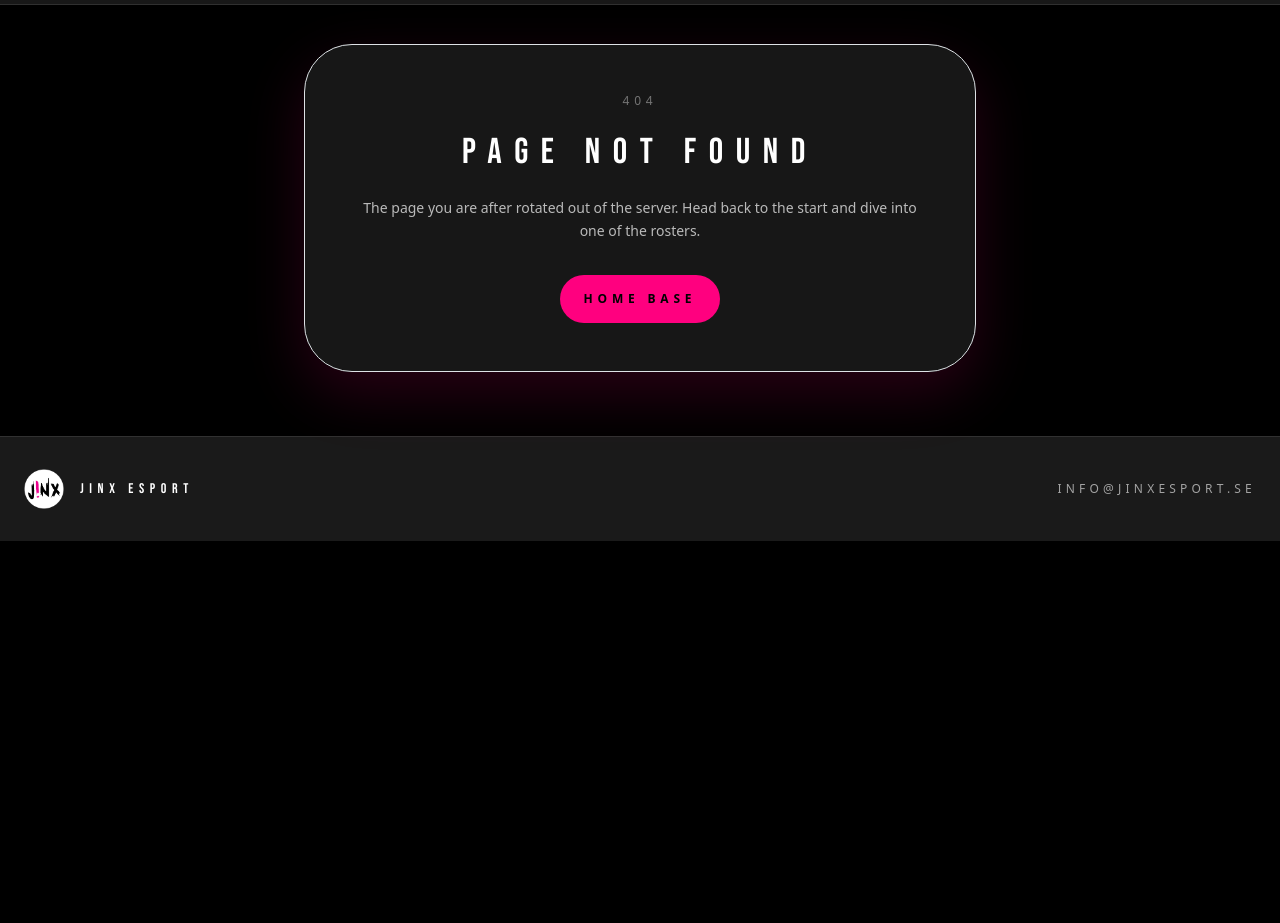
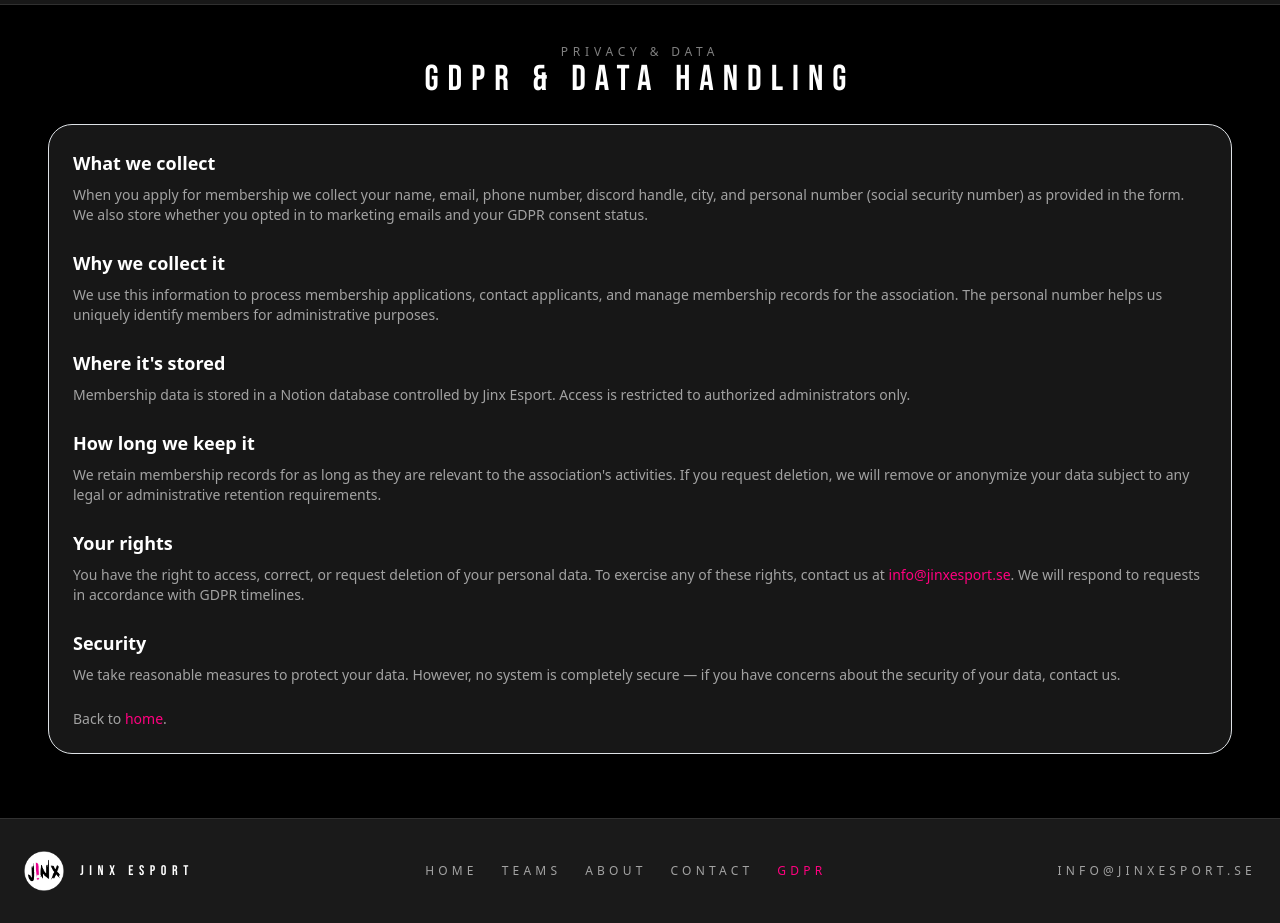
Before and after one commit to emrikrellmar/jinxesport.se, a React (Vite) app: page /gdpr in a window 1280 px wide. Shown: the part 100-1023 px from the top of the page. Before the commit the page ends 800 px from the top, so only its background shows below. Built offline with nearby package versions, Linux system fonts and the light colour scheme.

Commit message:
feat(legal): add GDPR page and footer navigation

```diff
--- a/src/App.tsx
+++ b/src/App.tsx
@@ -8,6 +8,7 @@
 import TeamsOverviewPage from './pages/TeamsOverviewPage';
 import AboutPage from './pages/AboutPage';
 import ContactPage from './pages/ContactPage';
+import GDPRPage from './pages/GDPRPage';
 import { academyRoster, mainRoster } from './data/rosters';
 
 const App = () => {
@@ -49,6 +50,7 @@
             }
           />
           <Route path="/about" element={<AboutPage />} />
+          <Route path="/gdpr" element={<GDPRPage />} />
           <Route path="/contact" element={<ContactPage />} />
           <Route path="*" element={<NotFoundPage />} />
         </Routes>
--- a/src/components/Footer.tsx
+++ b/src/components/Footer.tsx
@@ -1,17 +1,31 @@
 import { NavLink } from 'react-router-dom';
 import logo from '../assets/jinx_logo.png';
+
 const Footer = () => (
   <footer className="border-t border-white/10 bg-carbon">
-    <div className="flex w-full flex-col items-center gap-6 px-6 py-8 text-xs uppercase tracking-[0.35em] text-white/50 md:flex-row md:justify-between">
+    <div className="mx-auto flex w-full max-w-7xl flex-col items-center gap-6 px-6 py-8 text-xs uppercase tracking-[0.35em] text-white/50 md:flex-row md:justify-between">
+      <div className="flex items-center gap-3">
         <NavLink to="/" className="flex items-center gap-3 text-snow">
           <div className="flex h-10 w-10 items-center justify-center">
             <img src={logo} alt="Jinx Esport crest" className="h-full w-full object-contain" />
           </div>
           <span className="font-display text-sm tracking-[0.4em]">Jinx Esport</span>
         </NavLink>
+      </div>
+
+      <nav className="flex flex-wrap items-center justify-center gap-4">
+        <NavLink to="/" className={({ isActive }) => (isActive ? 'text-fuchsia' : 'text-white/60')}>Home</NavLink>
+        <NavLink to="/teams" className={({ isActive }) => (isActive ? 'text-fuchsia' : 'text-white/60')}>Teams</NavLink>
+        <NavLink to="/about" className={({ isActive }) => (isActive ? 'text-fuchsia' : 'text-white/60')}>About</NavLink>
+        <NavLink to="/contact" className={({ isActive }) => (isActive ? 'text-fuchsia' : 'text-white/60')}>Contact</NavLink>
+        <NavLink to="/gdpr" className={({ isActive }) => (isActive ? 'text-fuchsia' : 'text-white/60')}>GDPR</NavLink>
+      </nav>
+
+      <div>
         <a href="mailto:info@jinxesport.se" className="text-white/60 hover:text-fuchsia">
           info@jinxesport.se
         </a>
+      </div>
     </div>
   </footer>
 );
--- /dev/null
+++ b/src/pages/GDPRPage.tsx
@@ -0,0 +1,36 @@
+import { Link } from 'react-router-dom';
+
+const GDPRPage = () => {
+  return (
+    <div className="space-y-6">
+      <div className="text-center md:text-left">
+        <p className="text-xs uppercase tracking-[0.4em] text-white/50">Privacy & Data</p>
+        <h1 className="font-display text-3xl uppercase tracking-[0.25em] text-snow md:text-4xl">GDPR & Data Handling</h1>
+      </div>
+
+      <section className="rounded-[1.5rem] border border-white/10 bg-carbon/90 p-6">
+        <h2 className="text-lg font-semibold">What we collect</h2>
+        <p className="mt-2 text-sm text-white/60">When you apply for membership we collect your name, email, phone number, discord handle, city, and personal number (social security number) as provided in the form. We also store whether you opted in to marketing emails and your GDPR consent status.</p>
+
+        <h2 className="mt-4 text-lg font-semibold">Why we collect it</h2>
+        <p className="mt-2 text-sm text-white/60">We use this information to process membership applications, contact applicants, and manage membership records for the association. The personal number helps us uniquely identify members for administrative purposes.</p>
+
+        <h2 className="mt-4 text-lg font-semibold">Where it's stored</h2>
+        <p className="mt-2 text-sm text-white/60">Membership data is stored in a Notion database controlled by Jinx Esport. Access is restricted to authorized administrators only.</p>
+
+        <h2 className="mt-4 text-lg font-semibold">How long we keep it</h2>
+        <p className="mt-2 text-sm text-white/60">We retain membership records for as long as they are relevant to the association's activities. If you request deletion, we will remove or anonymize your data subject to any legal or administrative retention requirements.</p>
+
+        <h2 className="mt-4 text-lg font-semibold">Your rights</h2>
+        <p className="mt-2 text-sm text-white/60">You have the right to access, correct, or request deletion of your personal data. To exercise any of these rights, contact us at <a href="mailto:info@jinxesport.se" className="text-fuchsia">info@jinxesport.se</a>. We will respond to requests in accordance with GDPR timelines.</p>
+
+        <h2 className="mt-4 text-lg font-semibold">Security</h2>
+        <p className="mt-2 text-sm text-white/60">We take reasonable measures to protect your data. However, no system is completely secure — if you have concerns about the security of your data, contact us.</p>
+
+        <p className="mt-4 text-sm text-white/60">Back to <Link to="/" className="text-fuchsia">home</Link>.</p>
+      </section>
+    </div>
+  );
+};
+
+export default GDPRPage;
```
Lines whose indentation alone changed are shown as unchanged.
